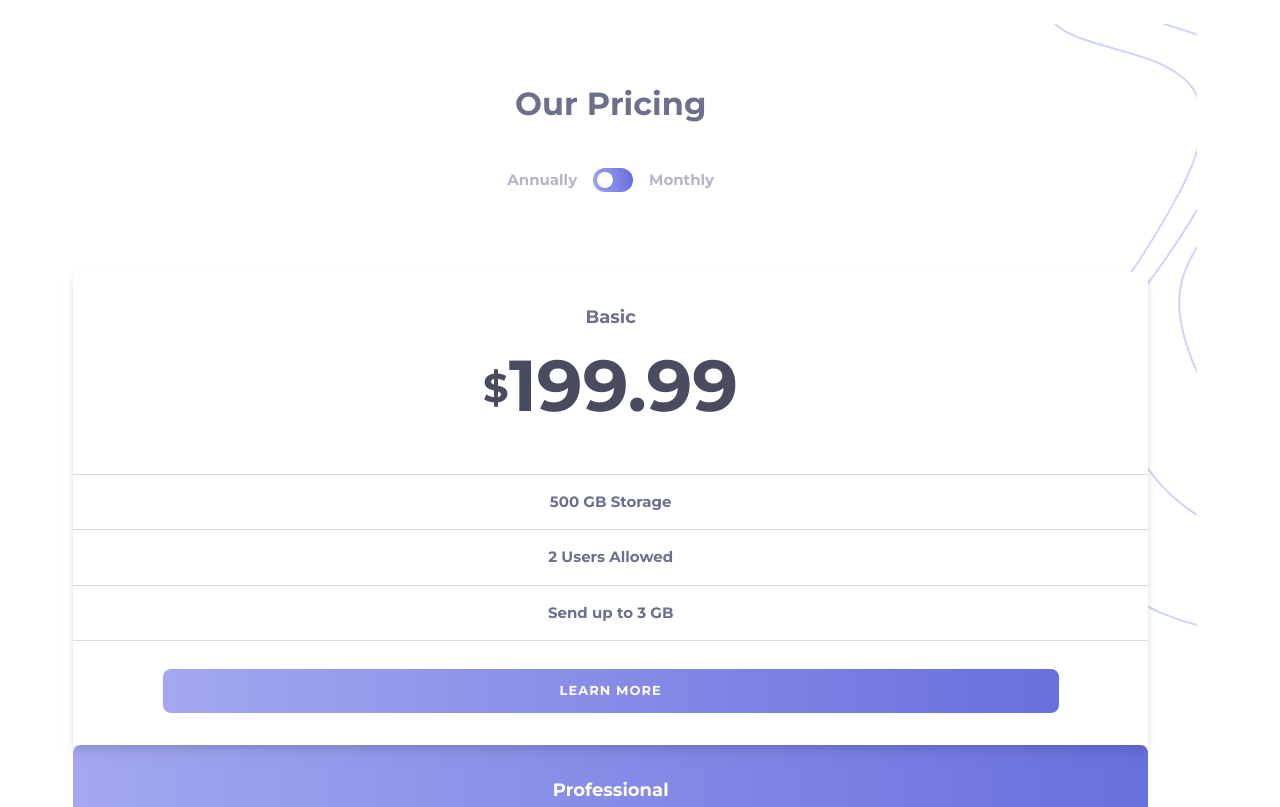
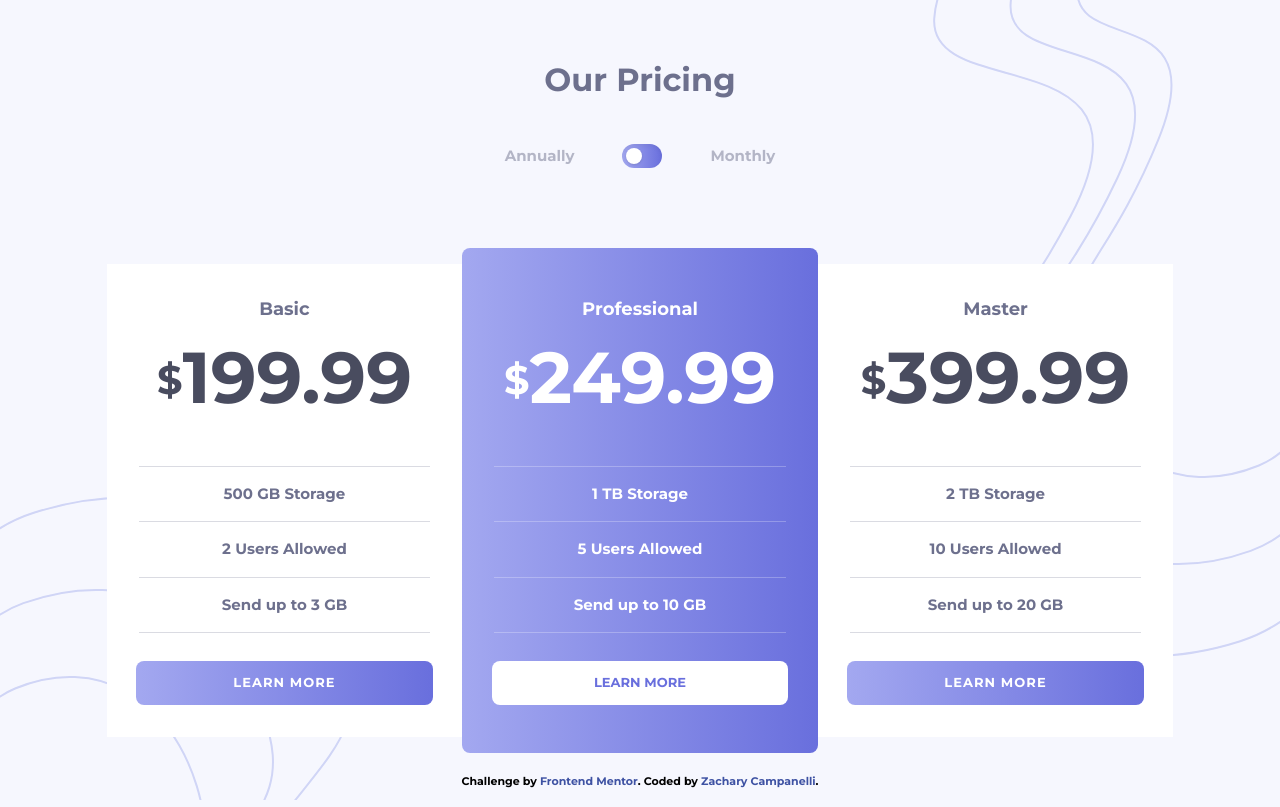
Before and after one commit to Zacharycampanelli/Pricing-Component-With-Toggle, a website: page index.html in a window 1280 px wide. Shown: the top 807 px of the page. Drawn offline with nearby package versions, Linux system fonts and the light colour scheme.

Commit message:
desktop layout complete

```diff
--- a/assets/css/input.css
+++ b/assets/css/input.css
@@ -12,6 +12,7 @@
     --darkGrayishBlue: 232, 13%, 33%;
     --gradientStart: 236, 72%, 79%;
     --gradientEnd: 237, 63%, 64%;
+    --backgroundWhite: 235, 80%, 98%;
   }
 
   body {
--- a/index.html
+++ b/index.html
@@ -9,14 +9,14 @@
     <script defer src="https://cdn.jsdelivr.net/npm/alpinejs@3.x.x/dist/cdn.min.js"></script>
     <title>Frontend Mentor | Pricing Component with Toggle</title>
   </head>
-  <body x-data="{annual: false}" class="text-[15px] m-6 overflow-x-hidden w-11/12">
-    <div class="wrapper relative overflow-x-hidden relative">
-      <svg xmlns="http://www.w3.org/2000/svg" class="absolute -right-52 -top-12 -z-10" width="375" height="658"><g fill="none" fill-rule="evenodd" stroke="#D0D5F6" stroke-width="2"><path d="M172.71-101C70.623-79.38 17.478-39.688 13.273 18.074c-6.307 86.643 231.598 17.186 136.358 198-95.241 180.813-181.318 185.29-136.358 298C58.233 626.784 178.96 685.954 319.21 641.2c93.501-29.836 144.652-140.545 153.453-332.126"/><path d="M214.7-101C134.617-82.012 92.926-47.154 89.628 3.575c-4.948 76.093 181.679 15.094 106.966 173.89C121.882 336.262 54.36 340.192 89.628 439.18c35.269 98.986 129.974 150.95 239.995 111.646C402.97 524.622 443.096 427.395 450 259.141"/><path d="M250.935-103c-60.604 16.56-92.153 46.963-94.65 91.208-3.743 66.367 137.488 13.165 80.949 151.664-56.54 138.5-107.638 141.927-80.948 228.261 26.69 86.335 98.359 131.656 181.618 97.376C393.41 442.655 423.775 357.855 429 211.108"/></g></svg>
+  <body x-data="{annual: false}" class="text-[15px] m-6 overflow-x-hidden w-11/12 md:w-full md:m-0 bg-backgroundWhite md:h-screen">
+    <div class="wrapper overflow-x-hidden relative  md:h-screen">
+      <svg xmlns="http://www.w3.org/2000/svg" class="absolute -right-52 -top-12 -z-10 md:-right-4 md:-top-0" width="375" height="658"><g fill="none" fill-rule="evenodd" stroke="#D0D5F6" stroke-width="2"><path d="M172.71-101C70.623-79.38 17.478-39.688 13.273 18.074c-6.307 86.643 231.598 17.186 136.358 198-95.241 180.813-181.318 185.29-136.358 298C58.233 626.784 178.96 685.954 319.21 641.2c93.501-29.836 144.652-140.545 153.453-332.126"/><path d="M214.7-101C134.617-82.012 92.926-47.154 89.628 3.575c-4.948 76.093 181.679 15.094 106.966 173.89C121.882 336.262 54.36 340.192 89.628 439.18c35.269 98.986 129.974 150.95 239.995 111.646C402.97 524.622 443.096 427.395 450 259.141"/><path d="M250.935-103c-60.604 16.56-92.153 46.963-94.65 91.208-3.743 66.367 137.488 13.165 80.949 151.664-56.54 138.5-107.638 141.927-80.948 228.261 26.69 86.335 98.359 131.656 181.618 97.376C393.41 442.655 423.775 357.855 429 211.108"/></g></svg>
 
     <header class="flex flex-col items-center overflow-x-hidden mt-14 mb-10 pb-10">
       <h1 class="text-center text-grayishBlue text-h1 ">Our Pricing</h1>
-      <label for="plan_type" class="inline-flex items-center space-x-4 cursor-pointer mt-10 dark:text-gray-100">
-        <span class="text-lightGrayishBlue">Annually</span>
+      <label for="plan_type" class="inline-flex items-center space-x-12 cursor-pointer mt-10 dark:text-gray-100">
+        <span class="text-lightGrayishBlue ">Annually</span>
         <span class="relative mx-auto">
           <input x-model="annual" id="plan_type" type="checkbox" class="hidden peer" />
           <div class="w-10 h-6 rounded-full shadow-inner bg-gradient-to-r from-[#A3A8F0] to-[#696fdd]"></div>
@@ -24,56 +24,55 @@
             class="absolute inset-y-0 left-0 w-4 h-4 m-1 rounded-full shadow peer-checked:right-0 peer-checked:left-auto bg-white"
           ></div>
         </span>
-        <span class="text-lightGrayishBlue">Monthly</span>
+        <span class="text-lightGrayishBlue ">Monthly</span>
       </label>
-      <!-- <svg xmlns="http://www.w3.org/2000/svg" class="absolute -right-56 -top-20 -z-10" width="375" height="658"><g fill="none" fill-rule="evenodd" stroke="#D0D5F6" stroke-width="2"><path d="M172.71-101C70.623-79.38 17.478-39.688 13.273 18.074c-6.307 86.643 231.598 17.186 136.358 198-95.241 180.813-181.318 185.29-136.358 298C58.233 626.784 178.96 685.954 319.21 641.2c93.501-29.836 144.652-140.545 153.453-332.126"/><path d="M214.7-101C134.617-82.012 92.926-47.154 89.628 3.575c-4.948 76.093 181.679 15.094 106.966 173.89C121.882 336.262 54.36 340.192 89.628 439.18c35.269 98.986 129.974 150.95 239.995 111.646C402.97 524.622 443.096 427.395 450 259.141"/><path d="M250.935-103c-60.604 16.56-92.153 46.963-94.65 91.208-3.743 66.367 137.488 13.165 80.949 151.664-56.54 138.5-107.638 141.927-80.948 228.261 26.69 86.335 98.359 131.656 181.618 97.376C393.41 442.655 423.775 357.855 429 211.108"/></g></svg> -->
     </header>
 
 
 
-    <main class="flex flex-col justify-center items-center text-center">
+    <main class="flex flex-col md:flex-row justify-center items-center text-center md:w-5/6 md:mx-auto">
 
-      <section id="basic" class="px-0 py-8 text-grayishBlue bg-white w-11/12 drop-shadow-lg">
+      <section id="basic" class="px-0 py-8 text-grayishBlue bg-white w-11/12 drop-shadow-lg md:drop-shadow-none md:w-1/2 ">
         <h2 class="text-h2">Basic</h2>
         <span x-text="annual ? '19.99' : '199.99' " class="before:text-dollar before:align-bottom before:content-['$'] align-text-bottom text-darkGrayishBlue text-pricing"></span>
         <ul class="mt-8 mb-3 pb-4">
-          <hr class="h-px border-t-0 bg-grayishBlue opacity-25" />
+          <hr class="h-px border-t-0 bg-grayishBlue opacity-25 md:mx-8" />
           <li class="my-4">500 GB Storage</li>
-          <hr class="h-px border-t-0 bg-grayishBlue opacity-25" />
+          <hr class="h-px border-t-0 bg-grayishBlue opacity-25 md:mx-8" />
           <li class="my-4">2 Users Allowed</li>
-          <hr class="h-px border-t-0 bg-grayishBlue opacity-25" />
+          <hr class="h-px border-t-0 bg-grayishBlue opacity-25 md:mx-8" />
           <li class="my-4">Send up to 3 GB</li>
-          <hr class="h-px border-t-0 bg-grayishBlue opacity-25" />
+          <hr class="h-px border-t-0 bg-grayishBlue opacity-25 md:mx-8" />
         </ul>
         <button class="w-10/12 h-11 text-button text-white tracking-[.08em] bg-gradient-to-r from-[#A3A8F0] to-[#696fdd] rounded-lg">LEARN MORE</button>
       </section>
 
-      <section id="professional"class="px-0 py-8 text-white bg-gradient-to-r from-[#A3A8F0] to-[#696fdd] w-11/12 rounded-lg">
+      <section id="professional"class="px-0 py-8 text-white bg-gradient-to-r from-[#A3A8F0] to-[#696fdd] w-11/12 rounded-lg md:w-6/12 md:py-12">
         <h2 class="text-h2">Professional</h2>
         <span x-text="annual ? '24.99' : '249.99' " class="before:text-dollar before:align-bottom before:content-['$'] align-text-bottom text-white text-pricing"></span>
         <ul class="mt-8 mb-3 pb-4">
-          <hr class="h-px border-t-0 bg-white opacity-25" />
+          <hr class="h-px border-t-0 bg-white opacity-25 md:mx-8" />
           <li class="my-4">1 TB Storage</li>
-          <hr class="h-px border-t-0 bg-white opacity-25" />
+          <hr class="h-px border-t-0 bg-white opacity-25 md:mx-8" />
           <li class="my-4">5 Users Allowed</li>
-          <hr class="h-px border-t-0 bg-white opacity-25" />
+          <hr class="h-px border-t-0 bg-white opacity-25 md:mx-8" />
           <li class="my-4">Send up to 10 GB</li>
-          <hr class="h-px border-t-0 bg-white opacity-25" />
+          <hr class="h-px border-t-0 bg-white opacity-25 md:mx-8" />
         </ul>
         <button class="w-10/12 h-11 text-button text-gradientEnd tracking-[.08em]m bg-white rounded-lg">LEARN MORE</button>
       </section>
 
-      <section id="master" class="px-0 py-8 text-grayishBlue bg-white w-11/12 drop-shadow-lg">
+      <section id="master" class="px-0 py-8 text-grayishBlue bg-white w-11/12 drop-shadow-lg md:drop-shadow-none  md:w-1/2 ">
         <h2 class="text-h2">Master</h2>
         <span x-text="annual ? '39.99' : '399.99' " class="before:text-dollar before:align-bottom before:content-['$'] align-text-bottom text-darkGrayishBlue text-pricing"></span>
         <ul class="mt-8 mb-3 pb-4">
-          <hr class="h-px border-t-0 bg-grayishBlue opacity-25" />
+          <hr class="h-px border-t-0 bg-grayishBlue opacity-25 md:mx-8" />
           <li class="my-4">2 TB Storage</li>
-          <hr class="h-px border-t-0 bg-grayishBlue opacity-25" />
+          <hr class="h-px border-t-0 bg-grayishBlue opacity-25 md:mx-8" />
           <li class="my-4">10 Users Allowed</li>
-          <hr class="h-px border-t-0 bg-grayishBlue opacity-25" />
+          <hr class="h-px border-t-0 bg-grayishBlue opacity-25 md:mx-8" />
           <li class="my-4">Send up to 20 GB</li>
-          <hr class="h-px border-t-0 bg-grayishBlue opacity-25" />
+          <hr class="h-px border-t-0 bg-grayishBlue opacity-25 md:mx-8" />
         </ul>
         <button class="w-10/12 h-11 text-button text-white tracking-[.08em] bg-gradient-to-r from-[#A3A8F0] to-[#696fdd] rounded-lg">LEARN MORE</button>
       </section>
@@ -83,6 +82,8 @@
       Challenge by <a href="https://www.frontendmentor.io?ref=challenge" target="_blank">Frontend Mentor</a>. Coded by
       <a href="#">Zachary Campanelli</a>.
     </div>
+
+    <svg xmlns="http://www.w3.org/2000/svg" class="hidden md:block absolute bottom-0 -z-10" width="353" height="304"><g fill="none" fill-rule="evenodd" stroke="#D0D5F6" stroke-width="2"><path d="M180.29 759c102.087-21.62 155.232-61.312 159.437-119.074 6.307-86.643-231.598-17.186-136.358-198 95.241-180.813 181.318-185.29 136.358-298C294.767 31.216 174.04-27.954 33.79 16.8c-93.501 29.836-144.652 140.545-153.453 332.126"/><path d="M138.3 759c80.083-18.988 121.774-53.846 125.072-104.575 4.948-76.093-181.679-15.094-106.966-173.89C231.118 321.738 298.64 317.808 263.372 218.82c-35.269-98.986-129.974-150.95-239.995-111.646C-49.97 133.378-90.096 230.605-97 398.859"/><path d="M102.065 761c60.604-16.56 92.153-46.963 94.65-91.208 3.743-66.367-137.488-13.165-80.949-151.664 56.54-138.5 107.638-141.927 80.948-228.261-26.69-86.335-98.359-131.656-181.618-97.376C-40.41 215.345-70.775 300.145-76 446.892"/></g></svg>
   </div>
   </body>
 </html>
--- a/tailwind.config.js
+++ b/tailwind.config.js
@@ -18,6 +18,7 @@ module.exports = {
         darkGrayishBlue: 'hsl(var(--darkGrayishBlue), <alpha-value>)',
         gradientStart: 'hsl(var(--gradientStart), <alpha-value>)',
         gradientEnd: 'hsl(var(--gradientEnd), <alpha-value>)',
+        backgroundWhite: 'hsl(var(--backgroundWhite), <alpha-value>)',
       },
     },
   },
```
Also changed, not shown: assets/README-template.md (added), assets/css/main.css.
